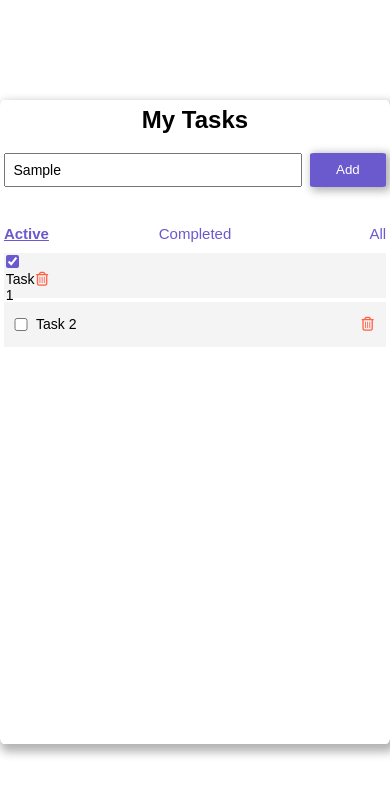
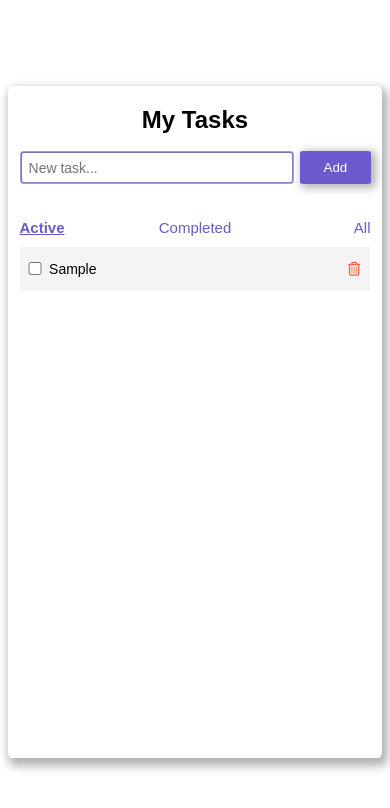
Before and after one commit to eizarphyo/task-app, a plain HTML site: page index.html in a window 390 px wide. Both pictures are taken after typing "Sample" into the empty fields and a click on the button "Add". Drawn offline with Linux system fonts and the light colour scheme.

Commit message:
add func fixed

```diff
--- a/app.js
+++ b/app.js
@@ -1,36 +1,27 @@
-var tasks = [
-    // {
-    //     id: 1,
-    //     desc: "Get element by id",
-    //     check: false,
-    // },
-    // {
-    //     id: 2,
-    //     desc: "Task 2",
-    //     check: true,
-    // }
-];
+// var tasks = [];
 
 window.onload = function () {
-    if (localStorage.getItem("tasks") === null) {
-        localStorage.setItem("tasks", tasks);
+    if (localStorage.getItem("tasks") == null) {
+        localStorage.setItem("tasks", JSON.stringify([]));
         return;
+    } else {
+        var tasks = JSON.parse(localStorage.getItem("tasks"));
+        var activeTasks = tasks.filter((task) => !task.check);
+        displayTasks(activeTasks);
     }
-    var tasks = JSON.parse(localStorage.getItem("tasks"));
-    var activeTasks = tasks.filter((task) => !task.check);
-    displayTasks(activeTasks);
 }
 
 function addNewTask() {
-    var task = document.getElementById("new-task").value;
+    const taskDesc = document.getElementById("new-task").value;
 
-    var newTask = {
+    const newTask = {
         id: 12,
-        desc: task,
+        desc: taskDesc,
         check: document.getElementById("new-task").checked
     }
+    const tasks = localStorage.getItem('tasks');
 
-    var tasksArr = JSON.parse(localStorage.getItem('tasks'));
+    var tasksArr = tasks != undefined ? JSON.parse(tasks) : [];
     tasksArr.push(newTask);
 
     localStorage.setItem('tasks', JSON.stringify(tasksArr));
--- a/index.html
+++ b/index.html
@@ -46,7 +46,7 @@
         </div>
 
         <div class="tasks">
-          <div class="task">
+          <!-- <div class="task">
             <label for="task-name"
               ><input
                 type="checkbox"
@@ -65,7 +65,7 @@
             <input type="checkbox" name="task-name" />
             <label for="task-name">Task 2</label>
             <i class="fa fa-trash-o" aria-hidden="true"></i>
-          </div>
+          </div> -->
         </div>
       </div>
     </div>
--- a/styles.css
+++ b/styles.css
@@ -158,6 +158,7 @@ input[type='checkbox'] {
 
 @media only screen and (min-width: 300px) and (max-width: 700px) {
     .container {
-      width: 100%;
+      width: 90%;
+      padding: 5% 3%;
     }
   }
```
